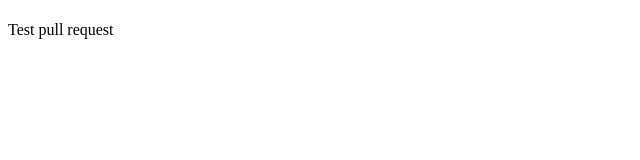
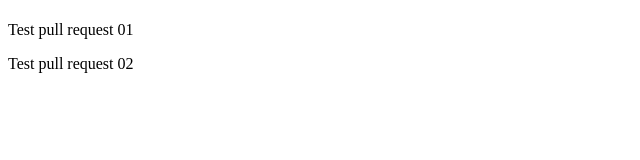
Before and after one commit to Lachartre2020/helloWorld, a plain HTML site: page index.html in a window 1280 px wide. Shown: the whole page, without its empty margins (0-640 px from the left). Drawn offline with Linux system fonts and the light colour scheme.

Commit message:
Update index.html

```diff
--- a/index.html
+++ b/index.html
@@ -6,7 +6,8 @@
     </head>
     <body>
         <h1></h1>
-        <p>Test pull request</p>
+        <p>Test pull request 01</p>
+        <p>Test pull request 02</p>
         <h2></h2>
     </body>
 </html>
```
